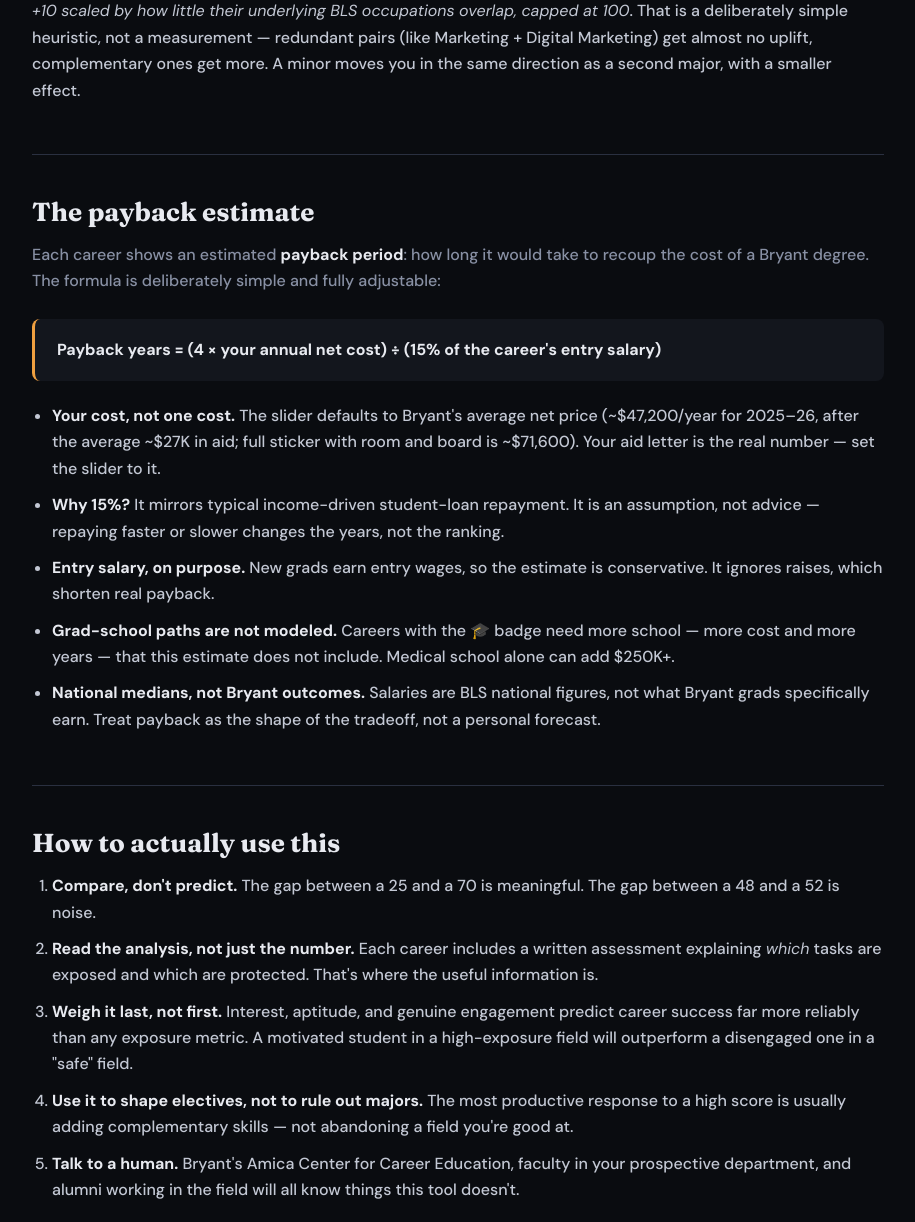
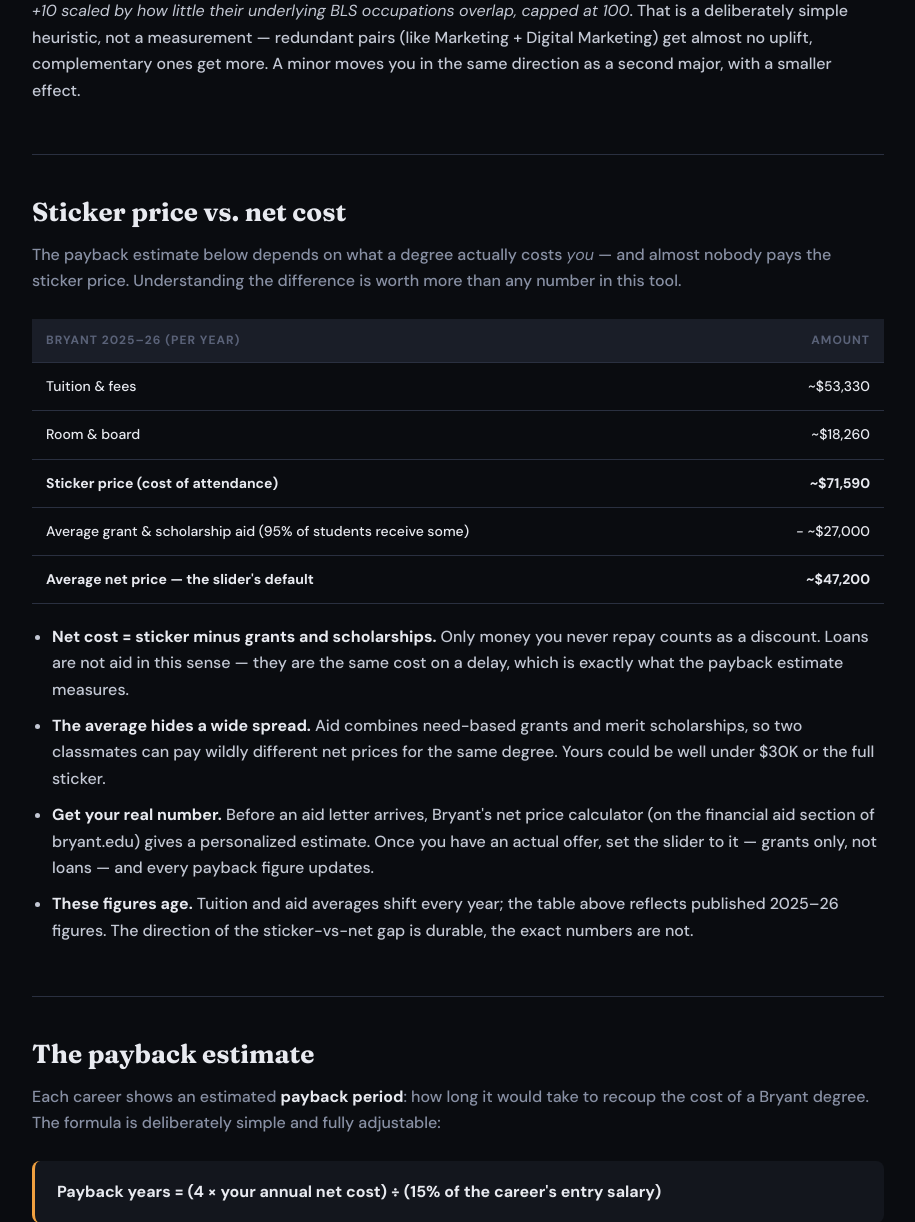
Before and after one commit to mtjdotcom/major_decision, a Flask app: page /methodology in a window 1280 px wide. Shown: the part 5263-6485 px from the top of the page, without its empty margins (182-1097 px from the left). Run offline with Flask 3, Linux system fonts and the light colour scheme.

Commit message:
Explain net cost on the methodology page
New "Sticker price vs. net cost" section ahead of the payback estimate:
a cost breakdown table (2025-26 tuition, room & board, sticker total,
average grant aid, average net price = the slider default) plus the
grants-vs-loans distinction, the average-hides-the-spread caveat, a
pointer to Bryant's net price calculator, and a note that the figures
age. The payback section's cost bullet now references it instead of
duplicating the numbers.

Co-Authored-By: Claude Fable 5 <noreply@anthropic.com>

```diff
--- a/templates/methodology.html
+++ b/templates/methodology.html
@@ -463,6 +463,43 @@
         </p>
     </section>
 
+    <!-- ═══ NET COST ═══ -->
+    <section>
+        <h2><span class="professor-only">Sticker price vs. net cost</span><span class="gamer-only">STICKER vs REAL COIN COST</span></h2>
+        <p class="section-intro professor-only">
+            The payback estimate below depends on what a degree actually costs <em>you</em> — and almost nobody pays the
+            sticker price. Understanding the difference is worth more than any number in this tool.
+        </p>
+        <p class="section-intro gamer-only">
+            GRIND TIME DEPENDS ON WHAT *YOU* PAY — AND ALMOST NOBODY PAYS STICKER.
+        </p>
+        <table>
+            <thead>
+                <tr>
+                    <th><span class="professor-only">Bryant 2025–26 (per year)</span><span class="gamer-only">BRYANT 2025–26 / YR</span></th>
+                    <th class="num"><span class="professor-only">Amount</span><span class="gamer-only">COIN</span></th>
+                </tr>
+            </thead>
+            <tbody>
+                <tr><td><span class="professor-only">Tuition &amp; fees</span><span class="gamer-only">TUITION</span></td><td class="num">~$53,330</td></tr>
+                <tr><td><span class="professor-only">Room &amp; board</span><span class="gamer-only">INN + MEALS</span></td><td class="num">~$18,260</td></tr>
+                <tr><td><strong><span class="professor-only">Sticker price (cost of attendance)</span><span class="gamer-only">STICKER TOTAL</span></strong></td><td class="num"><strong>~$71,590</strong></td></tr>
+                <tr><td><span class="professor-only">Average grant &amp; scholarship aid (95% of students receive some)</span><span class="gamer-only">AVG FREE COIN (95% GET SOME)</span></td><td class="num">− ~$27,000</td></tr>
+                <tr><td><strong><span class="professor-only">Average net price — the slider's default</span><span class="gamer-only">AVG REAL COST = SLIDER DEFAULT</span></strong></td><td class="num"><strong>~$47,200</strong></td></tr>
+            </tbody>
+        </table>
+        <ul>
+            <li class="professor-only"><strong>Net cost = sticker minus grants and scholarships.</strong> Only money you never repay counts as a discount. Loans are not aid in this sense — they are the same cost on a delay, which is exactly what the payback estimate measures.</li>
+            <li class="gamer-only"><strong>NET = STICKER − FREE COIN.</strong> GRANTS &amp; SCHOLARSHIPS ONLY. LOANS ARE NOT A DISCOUNT — THEY'RE THE SAME COST ON A TIMER.</li>
+            <li class="professor-only"><strong>The average hides a wide spread.</strong> Aid combines need-based grants and merit scholarships, so two classmates can pay wildly different net prices for the same degree. Yours could be well under $30K or the full sticker.</li>
+            <li class="gamer-only"><strong>AVERAGE HIDES THE SPREAD.</strong> TWO PLAYERS, SAME QUEST, VERY DIFFERENT PRICES.</li>
+            <li class="professor-only"><strong>Get your real number.</strong> Before an aid letter arrives, Bryant's net price calculator (on the financial aid section of bryant.edu) gives a personalized estimate. Once you have an actual offer, set the slider to it — grants only, not loans — and every payback figure updates.</li>
+            <li class="gamer-only"><strong>GET YOUR REAL NUMBER.</strong> BRYANT'S NET PRICE CALCULATOR → THEN SET THE SLIDER. GRANTS ONLY, NOT LOANS.</li>
+            <li class="professor-only"><strong>These figures age.</strong> Tuition and aid averages shift every year; the table above reflects published 2025–26 figures. The direction of the sticker-vs-net gap is durable, the exact numbers are not.</li>
+            <li class="gamer-only"><strong>NUMBERS EXPIRE.</strong> 2025–26 FIGURES. THE GAP IS FOREVER, THE DIGITS AREN'T.</li>
+        </ul>
+    </section>
+
     <!-- ═══ PAYBACK ═══ -->
     <section>
         <h2><span class="professor-only">The payback estimate</span><span class="gamer-only">GRIND TIME MATH</span></h2>
@@ -482,8 +519,8 @@
             </p>
         </div>
         <ul>
-            <li class="professor-only"><strong>Your cost, not one cost.</strong> The slider defaults to Bryant's average net price (~$47,200/year for 2025–26, after the average ~$27K in aid; full sticker with room and board is ~$71,600). Your aid letter is the real number — set the slider to it.</li>
-            <li class="gamer-only"><strong>SET YOUR OWN COST.</strong> DEFAULT = AVG NET PRICE (~$47.2K/YR). STICKER = ~$71.6K. YOUR AID LETTER IS THE TRUTH.</li>
+            <li class="professor-only"><strong>Your cost, not one cost.</strong> The slider defaults to Bryant's average net price — see the sticker-vs-net breakdown above. Your aid letter is the real number: set the slider to it, counting grants and scholarships but not loans.</li>
+            <li class="gamer-only"><strong>SET YOUR OWN COST.</strong> DEFAULT = AVG NET PRICE (SEE TABLE ABOVE). YOUR AID LETTER IS THE TRUTH — FREE COIN ONLY, NOT LOANS.</li>
             <li class="professor-only"><strong>Why 15%?</strong> It mirrors typical income-driven student-loan repayment. It is an assumption, not advice — repaying faster or slower changes the years, not the ranking.</li>
             <li class="gamer-only"><strong>WHY 15%?</strong> TYPICAL LOAN REPAYMENT RATE. CHANGES THE YEARS, NOT THE RANKING.</li>
             <li class="professor-only"><strong>Entry salary, on purpose.</strong> New grads earn entry wages, so the estimate is conservative. It ignores raises, which shorten real payback.</li>
```
